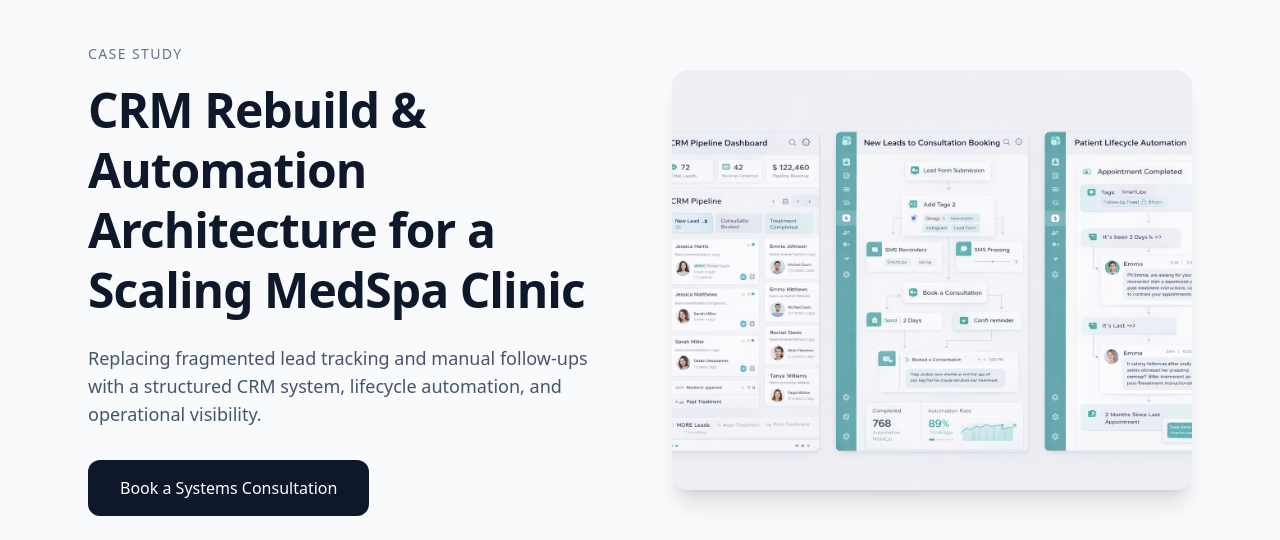
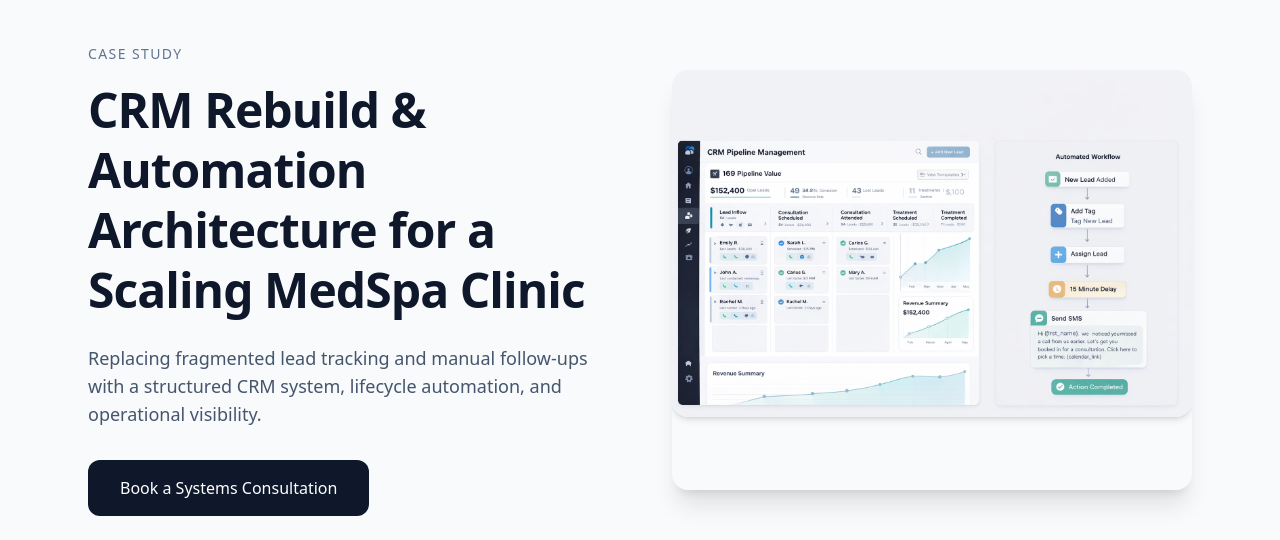
Before and after one commit to JayJay0011/flowbridge-digital, a Next.js app: page /case-studies/medspa-crm-rebuild in a window 1280 px wide. Shown: the part 149-689 px from the top of the page. Built offline with nearby package versions, Linux system fonts and the light colour scheme; no server answers.

Commit message:
Update MedSpa CRM rebuild case study

```diff
--- a/app/case-studies/medspa-crm-rebuild/page.tsx
+++ b/app/case-studies/medspa-crm-rebuild/page.tsx
@@ -32,12 +32,13 @@ export default function MedspaCaseStudy() {
           </div>
 
           <div className="relative h-[420px] rounded-2xl overflow-hidden shadow-xl">
-            <Image
-              src="/medspa-crm-pipeline.png"
-              alt="Medspa CRM Dashboard Mockup"
-              fill
-              className="object-cover"
-            />
+        <Image
+          src="/medspa-automation-system.png"
+          alt="MedSpa Automation System Dashboard"
+          width={800}
+          height={1000}
+          className="rounded-2xl shadow-md mb-6"
+        />
           </div>
 
         </div>
```
